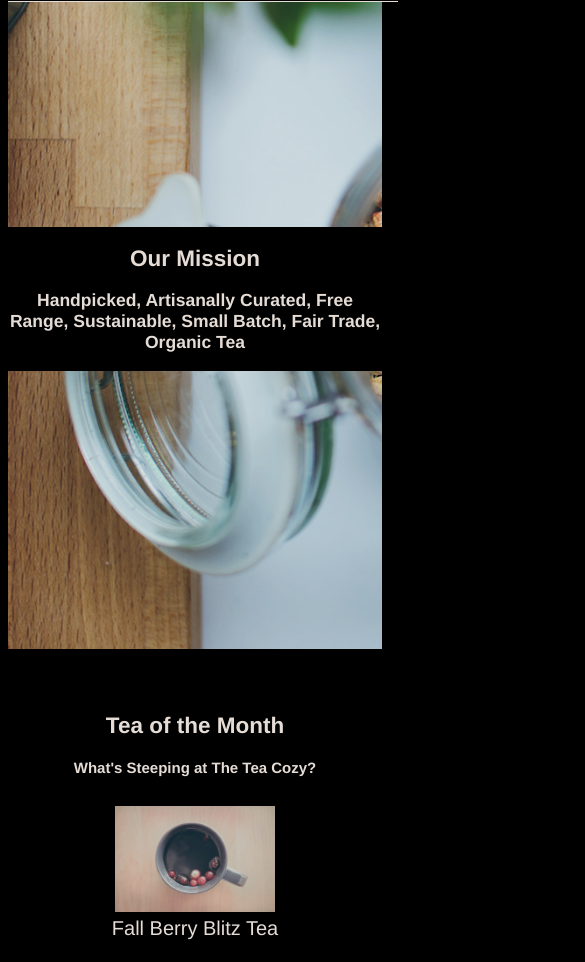
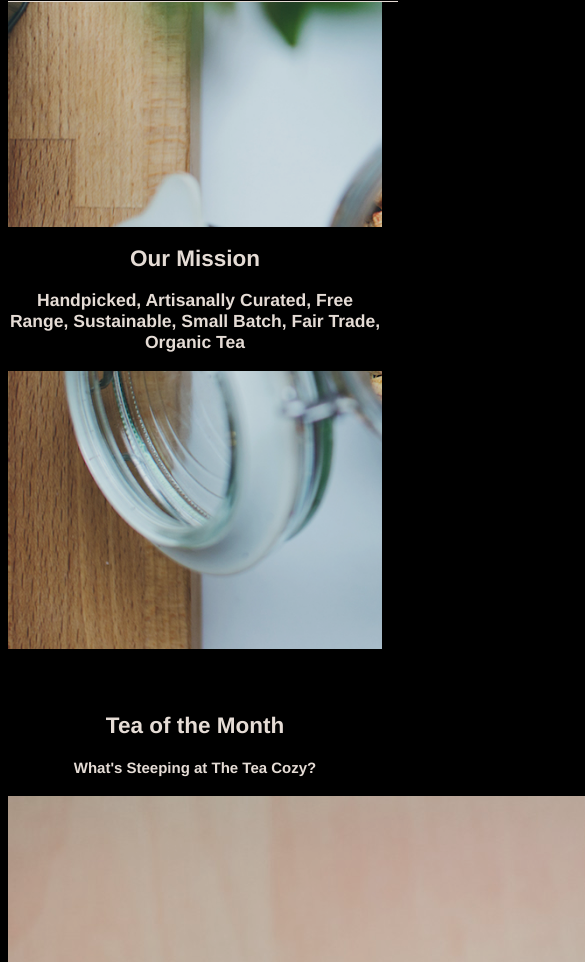
Before and after one commit to dhatGuy/Tea-Cozy, a plain HTML site: page index.html in a window 390 px wide. Shown: the part 59-1021 px from the top of the page, 585 px wide, since content can reach past the window. Drawn offline with Linux system fonts and the light colour scheme; grey boxes are pictures that could not be loaded.

Commit message:
img changes

```diff
--- a/Tea Coxy.css
+++ b/Tea Coxy.css
@@ -105,11 +105,15 @@ header .heading nav a{
     }
     span p{
         font-size: 20px;
-        margin: 5px 0;
+        margin: 15px 0;
+        margin-top: 0;
     }
     .item img{
-        width: 45%;
-        height: 20%;
+        width: inherit;
+        height: 35%;
+    }
+    .item{
+        margin: 0 auto;
     }
 }
 
```
